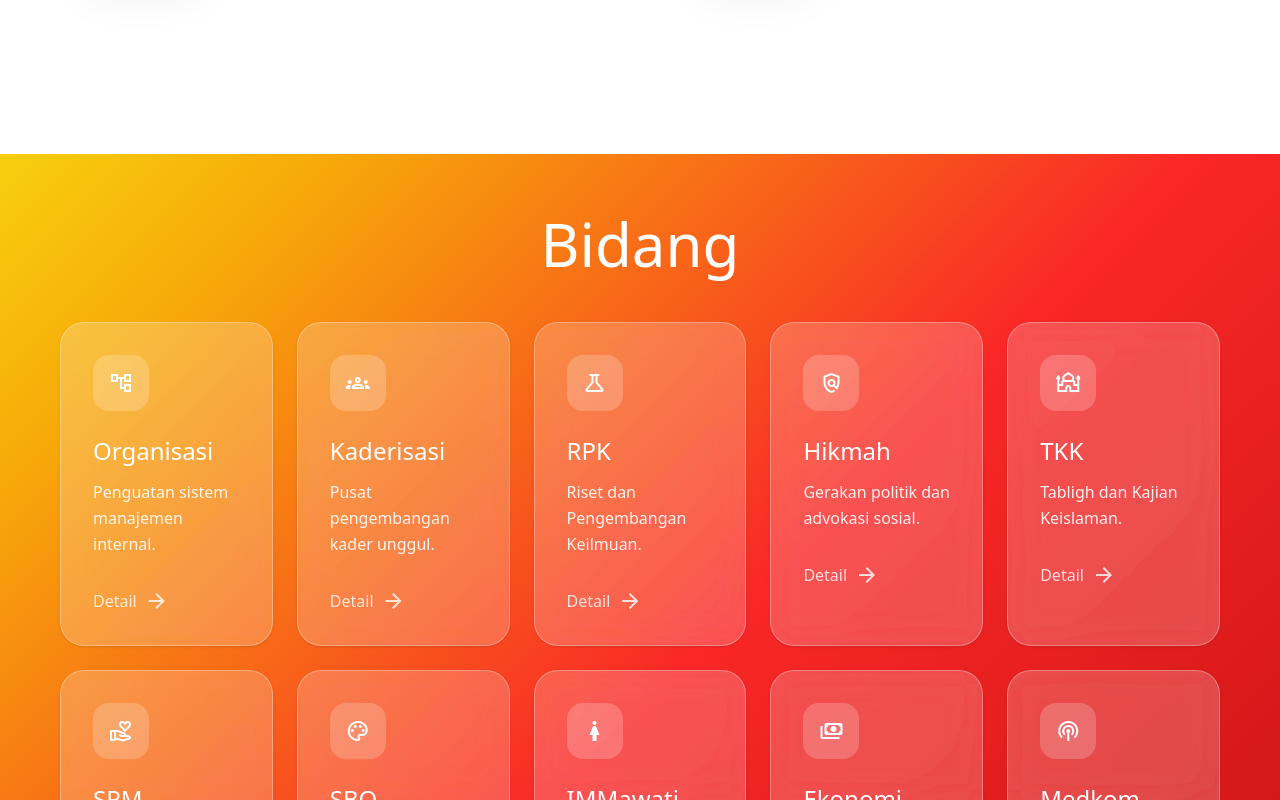
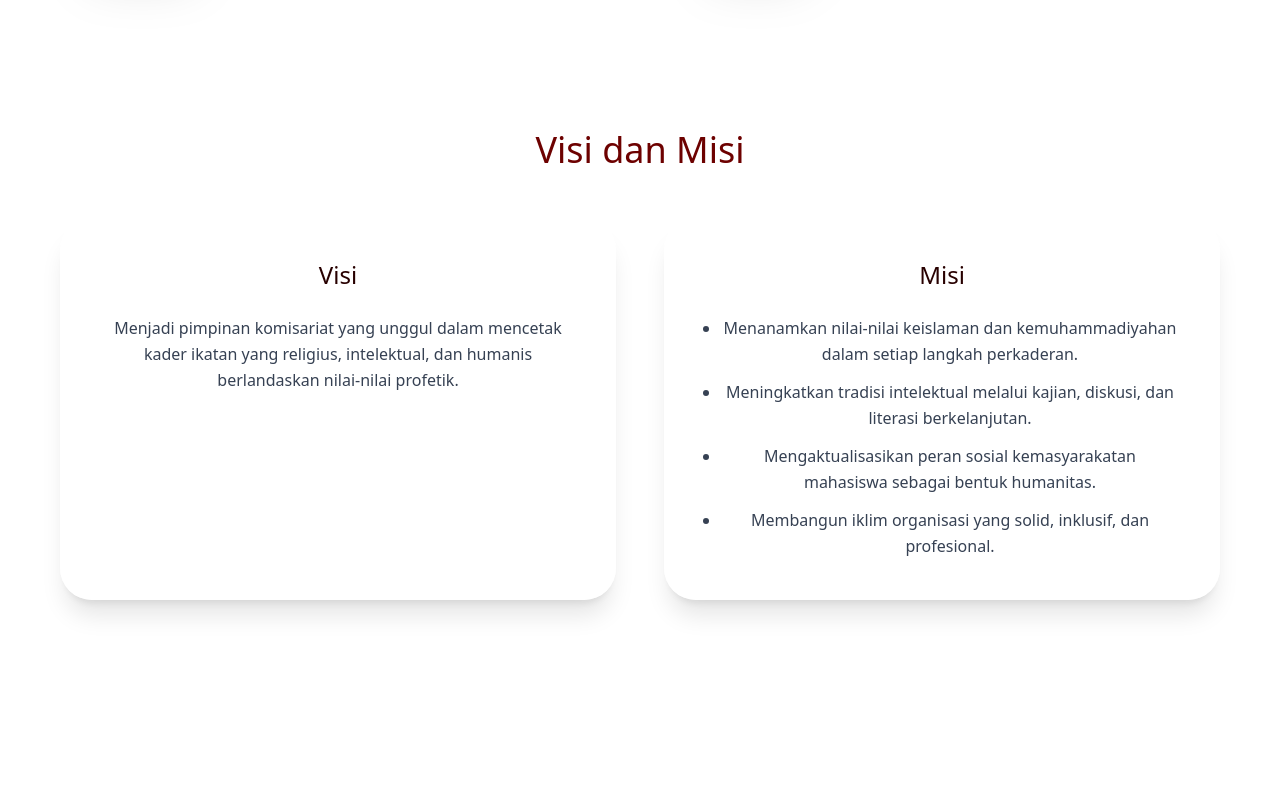
Before and after one commit to immfaiumy25/Imm-web, a Next.js app: page / in a window 1280 px wide. Shown: the part 3276-4076 px from the top of the page. Built offline with nearby package versions, Linux system fonts and the light colour scheme.

Commit message:
feat(profile): change title to Pengurus Harian and add Visi Misi section

```diff
--- a/src/app/page.tsx
+++ b/src/app/page.tsx
@@ -221,7 +221,7 @@ export default function Home() {
           </div>
 
           <div className="w-full mt-10">
-            <h3 className="font-serif text-3xl md:text-4xl font-normal mb-12 text-[#6d0100] text-center md:text-left">Anggota & Pengurus</h3>
+            <h3 className="font-serif text-3xl md:text-4xl font-normal mb-12 text-[#6d0100] text-center md:text-left">Pengurus Harian</h3>
 
             <div className="grid grid-cols-1 lg:grid-cols-2 gap-x-12 gap-y-16">
 
@@ -321,7 +321,27 @@ export default function Home() {
                   </p>
                 </div>
               </div>
+            </div>
+          </div>
 
+          <div className="w-full mt-20">
+            <h3 className="font-serif text-3xl md:text-4xl font-normal mb-12 text-[#6d0100] text-center">Visi dan Misi</h3>
+            <div className="grid grid-cols-1 md:grid-cols-2 gap-8 md:gap-12">
+              <div className="bg-white/40 backdrop-blur-md rounded-[32px] p-8 md:p-10 shadow-xl hover:shadow-2xl transition-shadow border border-white/50 flex flex-col items-center">
+                <h4 className="font-serif text-2xl font-normal text-[#280000] mb-6">Visi</h4>
+                <p className="text-gray-700 font-normal leading-relaxed text-center">
+                  Menjadi pimpinan komisariat yang unggul dalam mencetak kader ikatan yang religius, intelektual, dan humanis berlandaskan nilai-nilai profetik.
+                </p>
+              </div>
+              <div className="bg-white/40 backdrop-blur-md rounded-[32px] p-8 md:p-10 shadow-xl hover:shadow-2xl transition-shadow border border-white/50 flex flex-col items-center">
+                <h4 className="font-serif text-2xl font-normal text-[#280000] mb-6">Misi</h4>
+                <ul className="text-gray-700 font-normal leading-relaxed list-disc list-outside ml-4 space-y-3">
+                  <li>Menanamkan nilai-nilai keislaman dan kemuhammadiyahan dalam setiap langkah perkaderan.</li>
+                  <li>Meningkatkan tradisi intelektual melalui kajian, diskusi, dan literasi berkelanjutan.</li>
+                  <li>Mengaktualisasikan peran sosial kemasyarakatan mahasiswa sebagai bentuk humanitas.</li>
+                  <li>Membangun iklim organisasi yang solid, inklusif, dan profesional.</li>
+                </ul>
+              </div>
             </div>
           </div>
 
```
